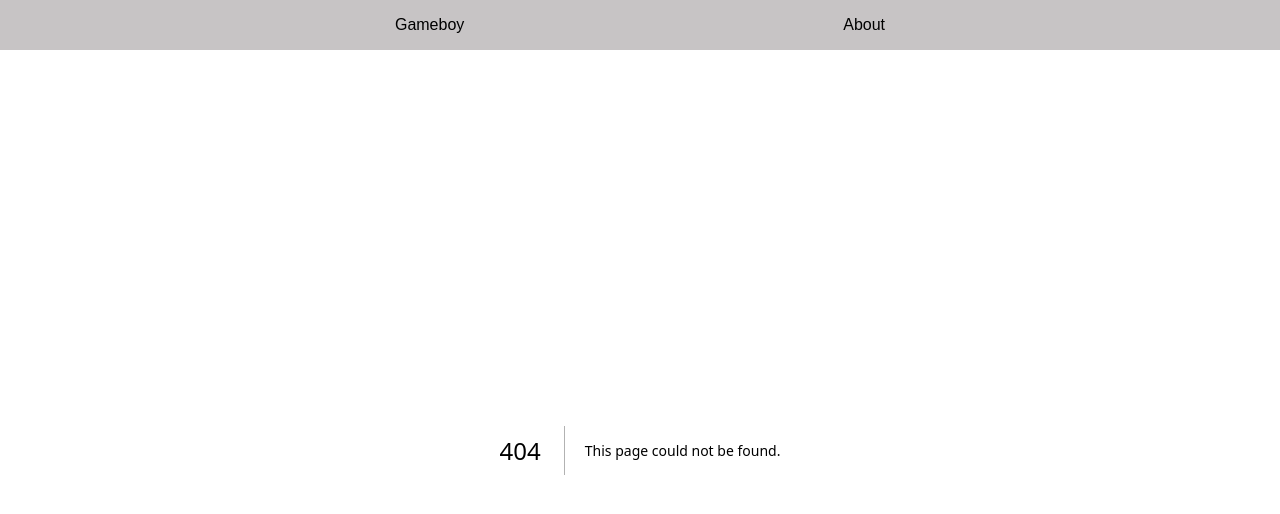
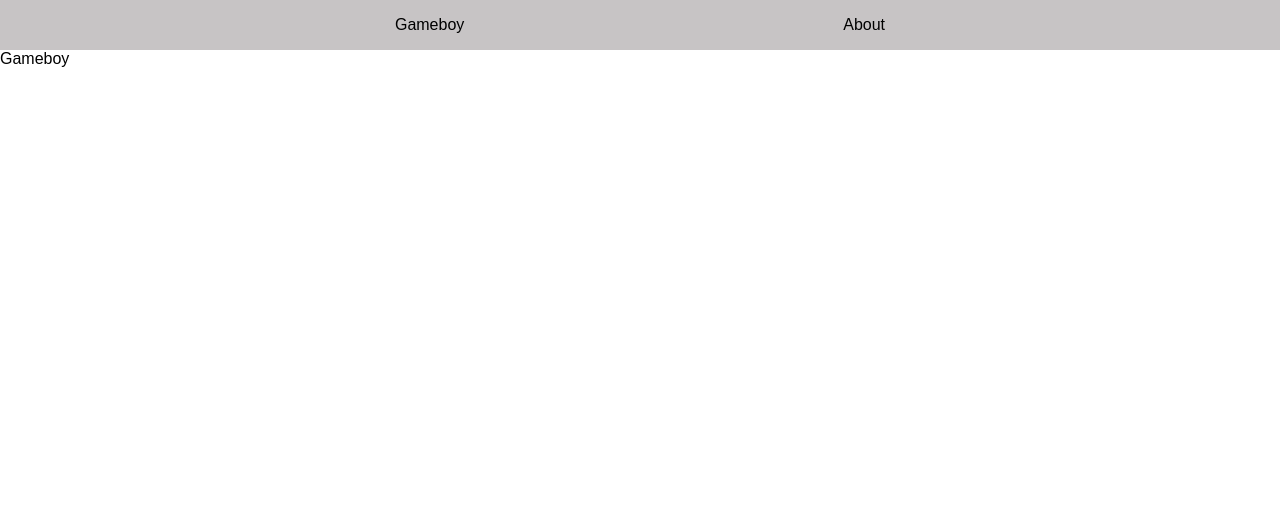
Before and after one commit to LadyLockheed/gameboy-get-users, a Next.js app: page /gameboy in a window 1280 px wide. Before the commit this address had no page. Shown: the top 514 px of the page. Built offline with nearby package versions, Linux system fonts and the light colour scheme.

Commit message:
Boilerplate gameboy and about components

```diff
--- /dev/null
+++ b/src/app/about/page.tsx
@@ -0,0 +1,6 @@
+const About = () => {
+  return (
+    <div>About</div>
+  )
+}
+export default About
--- /dev/null
+++ b/src/app/gameboy/page.tsx
@@ -0,0 +1,6 @@
+const Gameboy = () => {
+  return (
+    <div>Gameboy</div>
+  )
+}
+export default Gameboy
```
